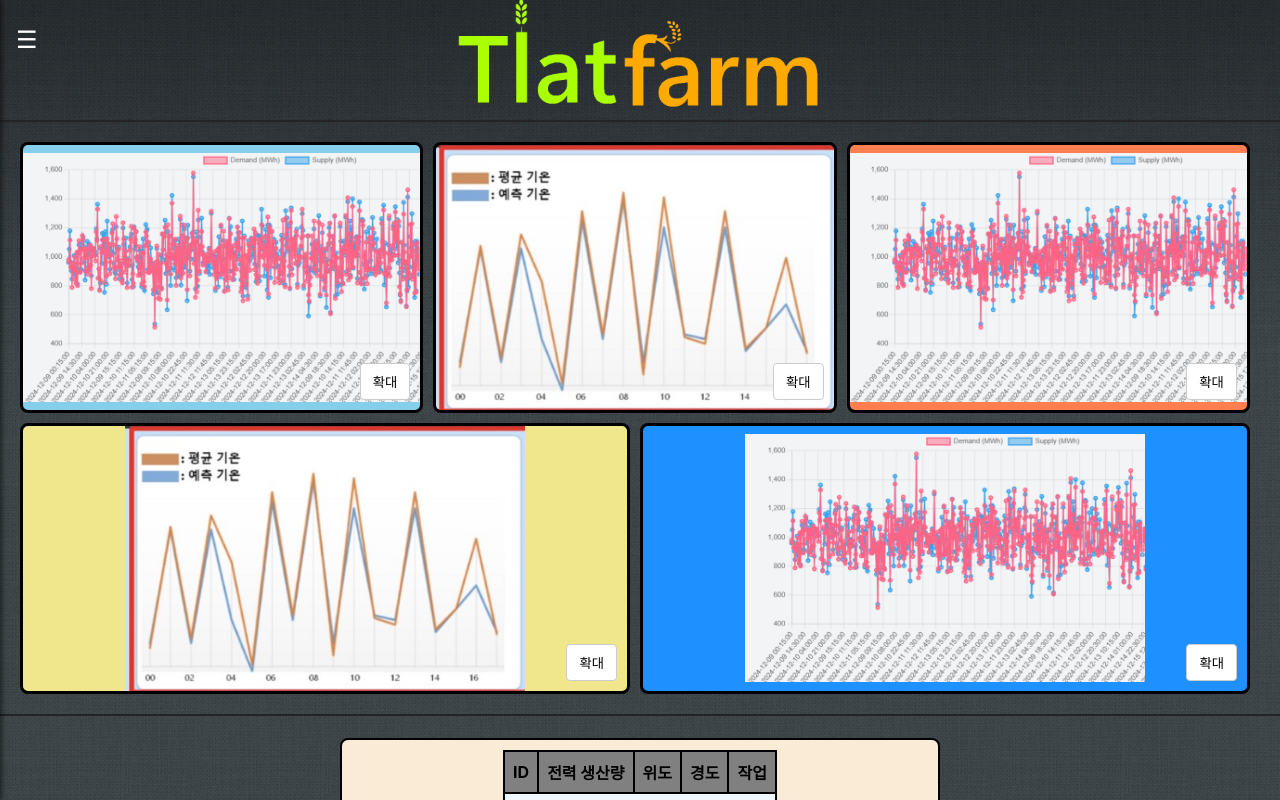
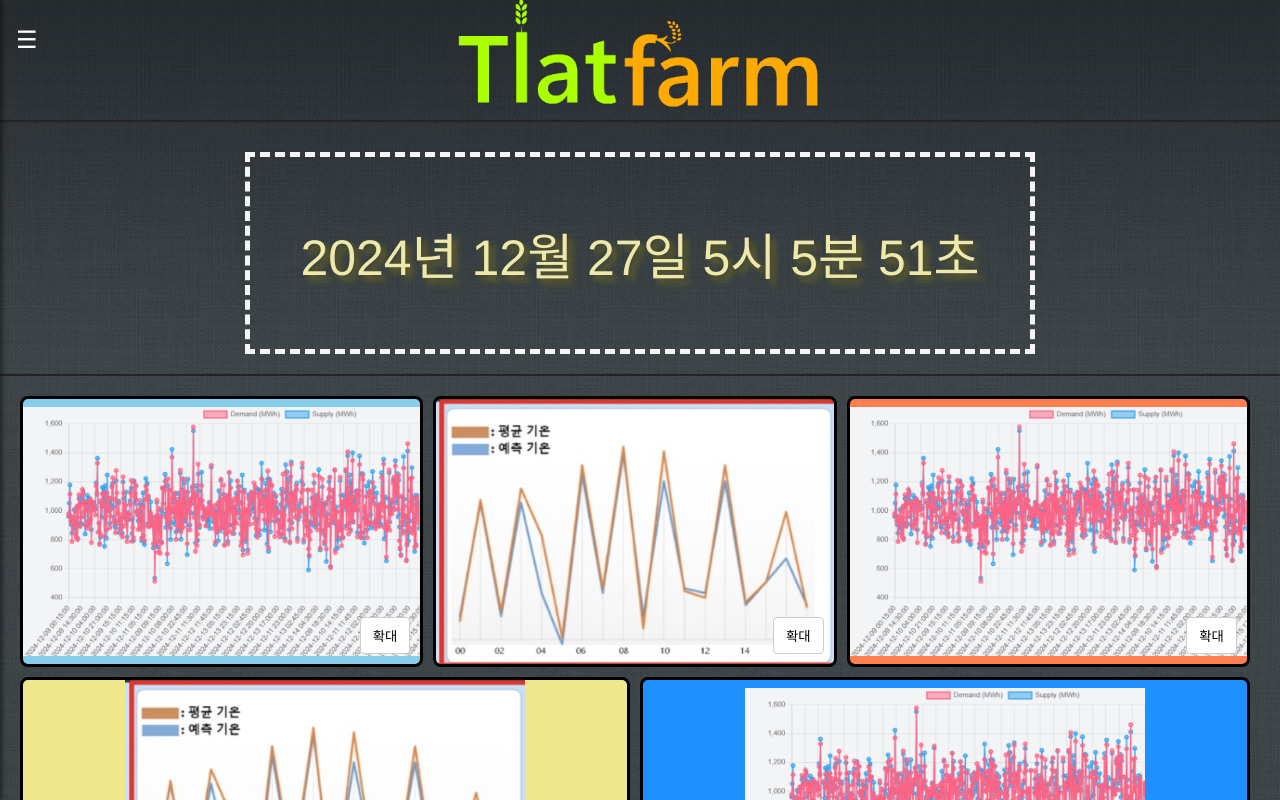
Before and after one commit to TurbineCrewGit/Tlatfarm, a React (Create React App) app in the folder ds/: page /clebinepage in a window 1280 px wide. Built offline with nearby package versions, Linux system fonts and the light colour scheme.

Commit message:
feat: 시계 기능 추가

```diff
--- a/ds/src/2_Clebinepage.js
+++ b/ds/src/2_Clebinepage.js
@@ -1,4 +1,4 @@
-import React, { useState } from "react";
+import React, { useState, useEffect } from "react";
 import "./Styles/Clebine.css";
 import logo from './Styles/images/dark_logo.png';
 import { ThemeProvider, createTheme } from '@mui/material/styles';
@@ -15,6 +15,19 @@ function Clebine() {
   const [tableData, setTableData] = useState([]);
   const [expandedSection, setExpandedSection] = useState(null);
 
+  // 시간 관련 상태 추가
+  const [currentTime, setCurrentTime] = useState(new Date());
+
+  // 실시간 시간 업데이트
+  useEffect(() => {
+    const intervalId = setInterval(() => {
+      setCurrentTime(new Date());
+    }, 1000); // 1초마다 시간 갱신
+
+    // 컴포넌트 언마운트 시 interval 정리
+    return () => clearInterval(intervalId);
+  }, []);
+
   const handleDataUploaded = (newData) => {
     setTableData(prevData => [...prevData, ...newData]);
   };
@@ -27,7 +40,6 @@ function Clebine() {
     setExpandedSection(expandedSection === index ? null : index);
   };
 
-  // 확대 시키는 함수
   const getSectionStyle = (index) => {
     const baseStyle = {
       background: ["skyblue", "seagreen", "coral", "khaki", "dodgerblue"][index],
@@ -37,7 +49,6 @@ function Clebine() {
       transformOrigin: "top left", // 확대 기준점
     };
 
-    // 각 섹션이 확장된 상태일 때
     if (expandedSection === index) {
       const positionOffsets = [
         { top: "10%", left: "22%" },  // 첫 번째 섹션
@@ -47,7 +58,6 @@ function Clebine() {
         { top: "-43%", left: "-43%" },  // 다섯 번째 섹션
       ];
 
-      // 각 섹션마다 다르게 top, left 값을 설정
       const { top, left } = positionOffsets[index] || { top: "30%", left: "40%" };
 
       return {
@@ -61,7 +71,6 @@ function Clebine() {
       };
     }
 
-    // 다른 섹션은 투명하게 처리
     if (expandedSection !== null && expandedSection !== index) {
       return {
         ...baseStyle,
@@ -70,11 +79,9 @@ function Clebine() {
       };
     }
 
-    // 기본 상태
     return baseStyle;
   };
 
-  // 버튼 스타일
   const getButtonStyle = () => {
     return {
       position: "absolute",
@@ -86,6 +93,10 @@ function Clebine() {
     };
   };
 
+  // 현재 시간 포맷 (시:분:초)
+  const timeString = `${currentTime.getFullYear()}년 ${currentTime.getMonth()+1}월 \ ${currentTime.getDate()}일
+   ${currentTime.getHours()}시 ${currentTime.getMinutes()}분 ${currentTime.getSeconds()}초`;
+
   return (
     <ThemeProvider theme={theme}>
       <div className="planner">
@@ -95,6 +106,20 @@ function Clebine() {
           </Link>
           <MenuBar />
         </header>
+
+        <hr style={{
+          border: "1px solid rgb(36, 36, 36)",
+          width: "100vw",
+          margin: "0"
+        }} />
+
+        {/* 공식 시계 (실시간 시간 표시) */}
+        <div className="clock-wrapper">
+          <div className="clock" style={{ textAlign: 'center', marginTop: '10px', fontSize: '24px' }}>
+              {timeString}
+          </div>
+        </div>
+
         <hr style={{
           border: "1px solid rgb(36, 36, 36)",
           width: "100vw",
@@ -109,7 +134,6 @@ function Clebine() {
                 {expandedSection === index ? '축소' : '확대'}
               </button>
 
-              {/* 확대된 상태에서만 보이는 버튼들 */}
               {expandedSection === index && (
                 <div style={getButtonStyle()}>
                   <button>일봉</button>
--- a/ds/src/Styles/Clebine.css
+++ b/ds/src/Styles/Clebine.css
@@ -235,3 +235,24 @@
   #toggleBtn:hover {
     background-color: #f0f0f0;
   }
+
+  .clock-wrapper {
+    display: flex;
+    justify-content: center;
+    align-items: center;
+    height: 100vh; /* 전체 화면 높이 */
+    margin-top: 20px;
+    margin-bottom: 20px;
+  }
+
+  .clock {
+    font-family: 'Franklin Gothic Medium', 'Arial Narrow', Arial, sans-serif;
+    font-size: 50px !important;
+    border: 5px dashed whitesmoke;
+    padding: 50px;
+    padding-top: 60px;
+    padding-bottom: 60px;
+    box-sizing: border-box; /* padding, border가 크기 계산에 포함되도록 */
+    color:palegoldenrod;
+    text-shadow: 5px 5px 6px rgb(104, 99, 36);
+  }
```
